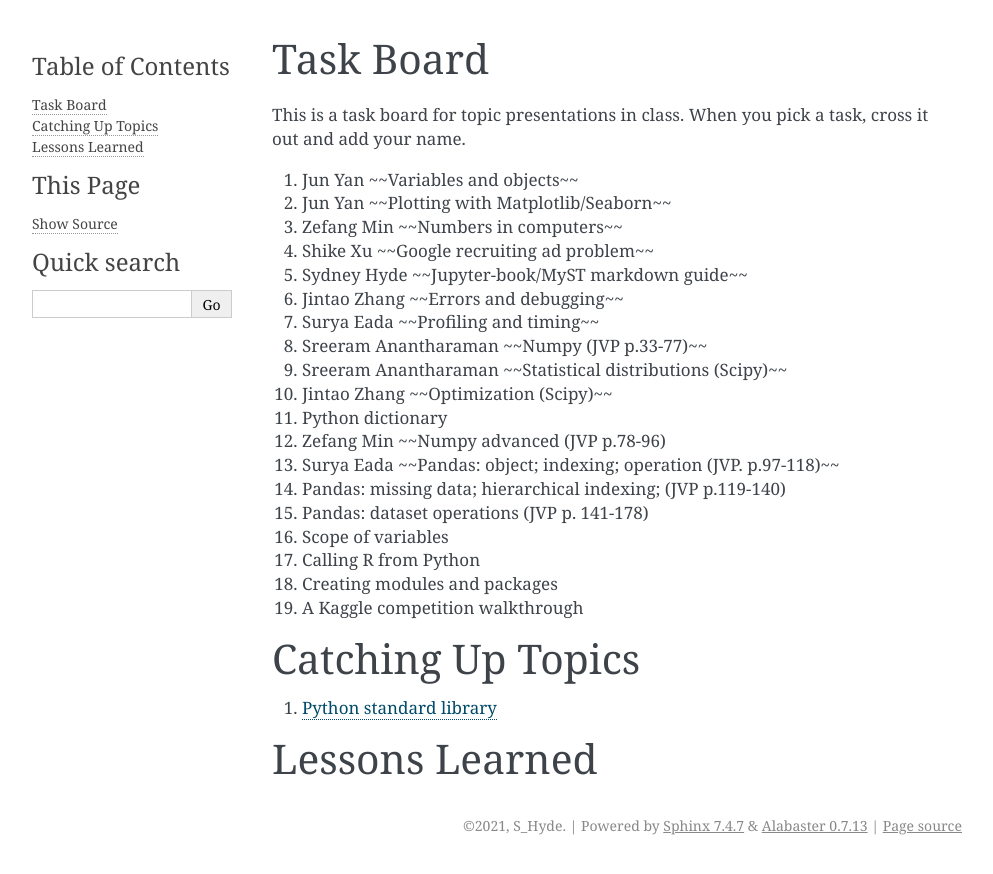
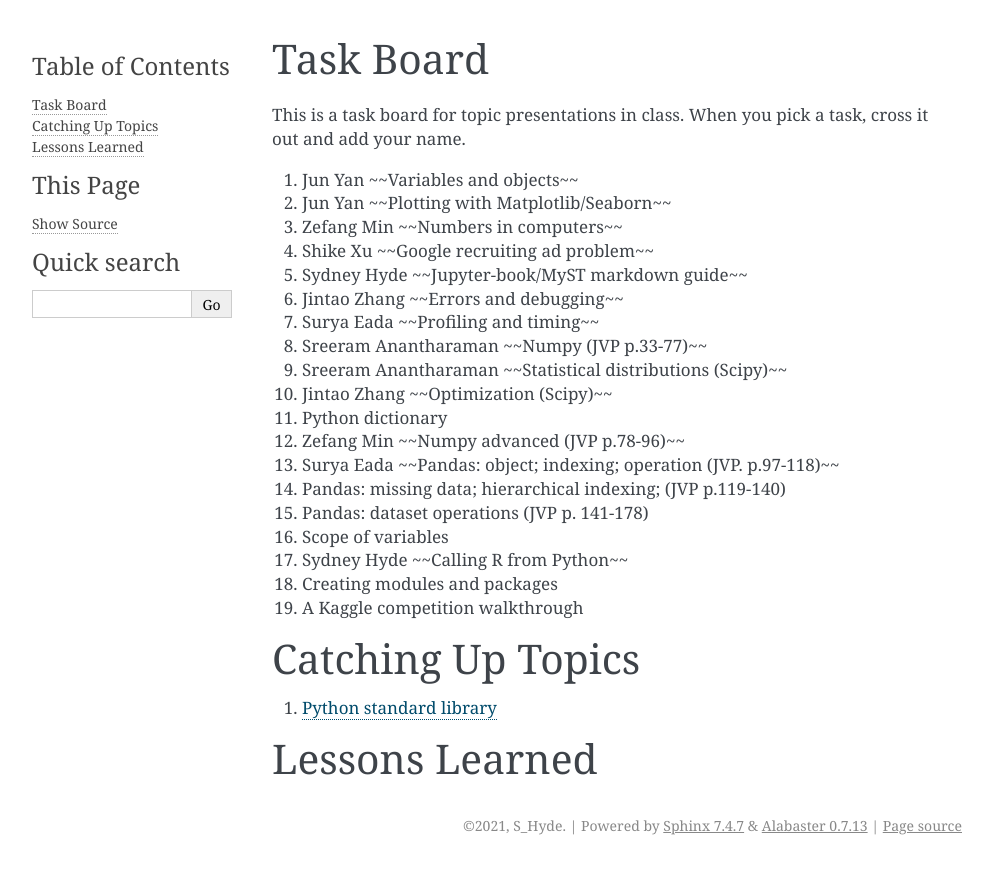
Before and after one commit to jun-yan/ids, a Sphinx documentation site: the page built from notes/docs/tasks.md, in a window 1280 px wide. Shown: the top 874 px of the page, without its empty margins (148-1141 px from the left). Built offline with Sphinx 7.4.7, drawn with Linux system fonts in a browser that asks for light colours.

Commit message:
Calling R from Python

```diff
--- a/notes/docs/tasks.md
+++ b/notes/docs/tasks.md
@@ -26,12 +26,12 @@ When you pick a task, cross it out and add your name.
 1. Sreeram Anantharaman ~~Statistical distributions (Scipy)~~
 1. Jintao Zhang ~~Optimization (Scipy)~~
 1. Python dictionary
-1. Zefang Min ~~Numpy advanced (JVP p.78-96)
+1. Zefang Min ~~Numpy advanced (JVP p.78-96)~~
 1. Surya Eada ~~Pandas: object; indexing; operation (JVP. p.97-118)~~
 1. Pandas: missing data; hierarchical indexing; (JVP p.119-140)
 1. Pandas: dataset operations (JVP p. 141-178)
 1. Scope of variables
-1. Calling R from Python
+1. Sydney Hyde ~~Calling R from Python~~
 1. Creating modules and packages
 1. A Kaggle competition walkthrough
 
```
